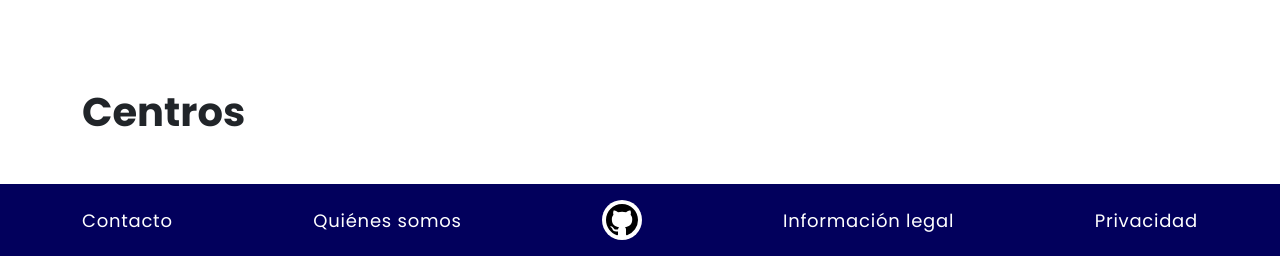
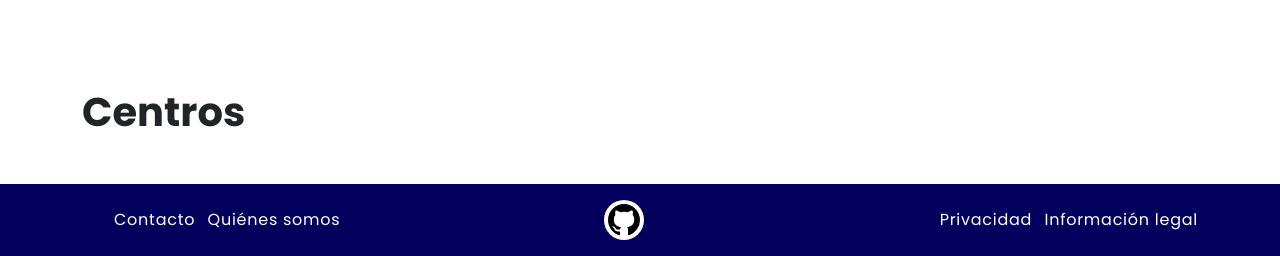
Before and after one commit to GDUMA/Wikiuma, a Django app: page / in a window 1280 px wide. Shown: the part 820-1076 px from the top of the page. Run offline with Django 3.2, Linux system fonts and the light colour scheme; data that the repository does not hold is empty; style sheets or scripts are compiled from the project's sources; some libraries are stand-ins or nearby versions.

Commit message:
Adjust footer for mobile

```diff
--- a/src/static/scss/_footer.scss
+++ b/src/static/scss/_footer.scss
@@ -1,8 +1,10 @@
 #footer {
+  ul {
+    margin: 0;
+  }
   a {
     text-decoration: none;
     color: white;
-    font-size: large;
     letter-spacing: 0.75px;
   }
 
--- a/src/templates/components/footer/_links.html
+++ b/src/templates/components/footer/_links.html
@@ -1,7 +1,19 @@
-<a href="#">Contacto</a>
-<a href="#">Quiénes somos</a>
+<ul>
+  <li class="list-inline-item my-2">
+    <a href="#">Contacto</a>
+  </li>
+  <li class="list-inline-item my-2">
+    <a href="#">Quiénes somos</a>
+  </li>
+</ul>
 <a href="https://github.com/GDUMA/Wikiuma" target="_blank" class="p-1 bg-white rounded-circle github">
   {% include "./github-logo.html" %}
 </a>
-<a href="#">Información legal</a>
-<a href="#">Privacidad</a>
+<ul>
+  <li class="list-inline-item my-2">
+    <a href="#">Privacidad</a>
+  </li>
+  <li class="list-inline-item my-2">
+    <a href="#">Información legal</a>
+  </li>
+</ul>
--- a/src/templates/components/footer/footer.html
+++ b/src/templates/components/footer/footer.html
@@ -1,5 +1,5 @@
-<footer id="footer" class="bg-secondary">
-  <div class="d-flex link-light py-3 container align-items-center justify-content-between">
+<footer id="footer" class="bg-secondary py-3">
+  <div class="d-flex container align-items-center justify-content-between">
     {% include "./_links.html" %}
   </div>
 </footer>
```
